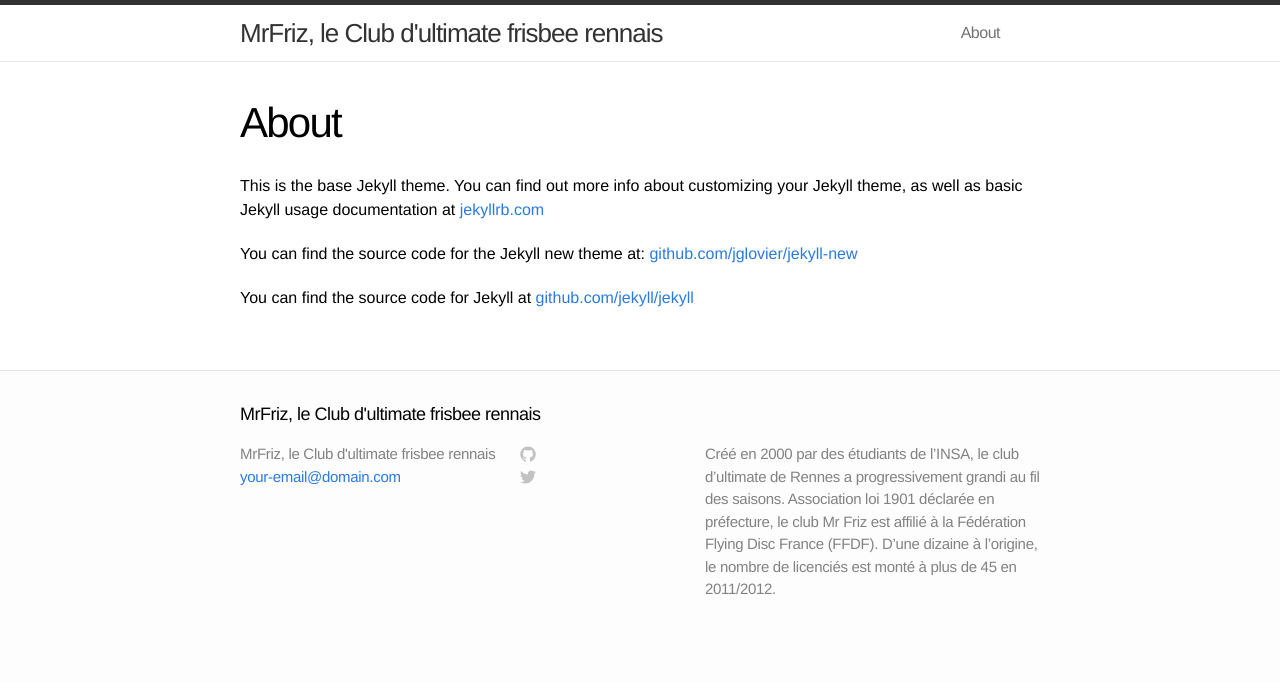
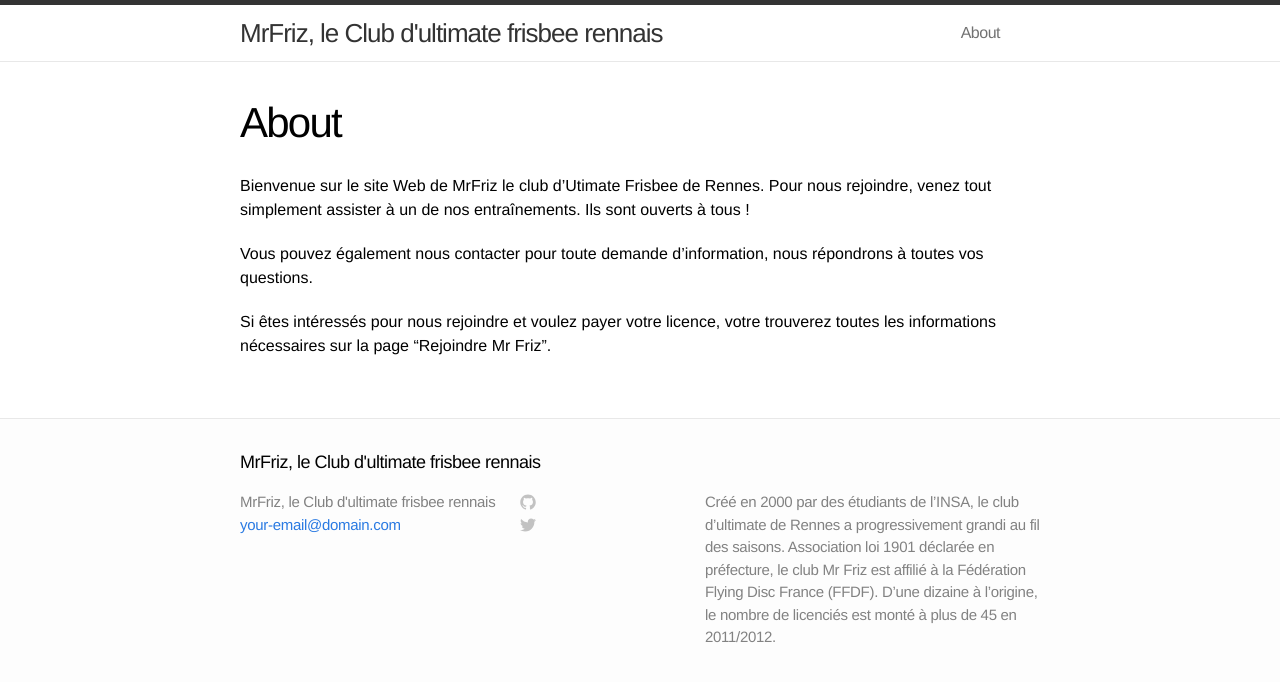
Before and after one commit to MrFriz/MrFriz.github.io, a Jekyll site: the page built from about.md, in a window 1280 px wide. Shown: the top 682 px of the page. Built offline with Jekyll 4.4.1, drawn with Linux system fonts in a browser that asks for light colours.

Commit message:
Update about.md

```diff
--- a/about.md
+++ b/about.md
@@ -4,8 +4,9 @@ title: About
 permalink: /about/
 ---
 
-This is the base Jekyll theme. You can find out more info about customizing your Jekyll theme, as well as basic Jekyll usage documentation at [jekyllrb.com](http://jekyllrb.com/)
+Bienvenue sur le site Web de MrFriz le club d'Utimate Frisbee de Rennes.
+Pour nous rejoindre, venez tout simplement assister à un de nos entraînements. Ils sont ouverts à tous !
 
-You can find the source code for the Jekyll new theme at: [github.com/jglovier/jekyll-new](https://github.com/jglovier/jekyll-new)
+Vous pouvez également nous contacter pour toute demande d'information, nous répondrons à toutes vos questions.
 
-You can find the source code for Jekyll at [github.com/jekyll/jekyll](https://github.com/jekyll/jekyll)
+Si êtes intéressés pour nous rejoindre et voulez payer votre licence, votre trouverez toutes les informations nécessaires sur la page "Rejoindre Mr Friz".
```
